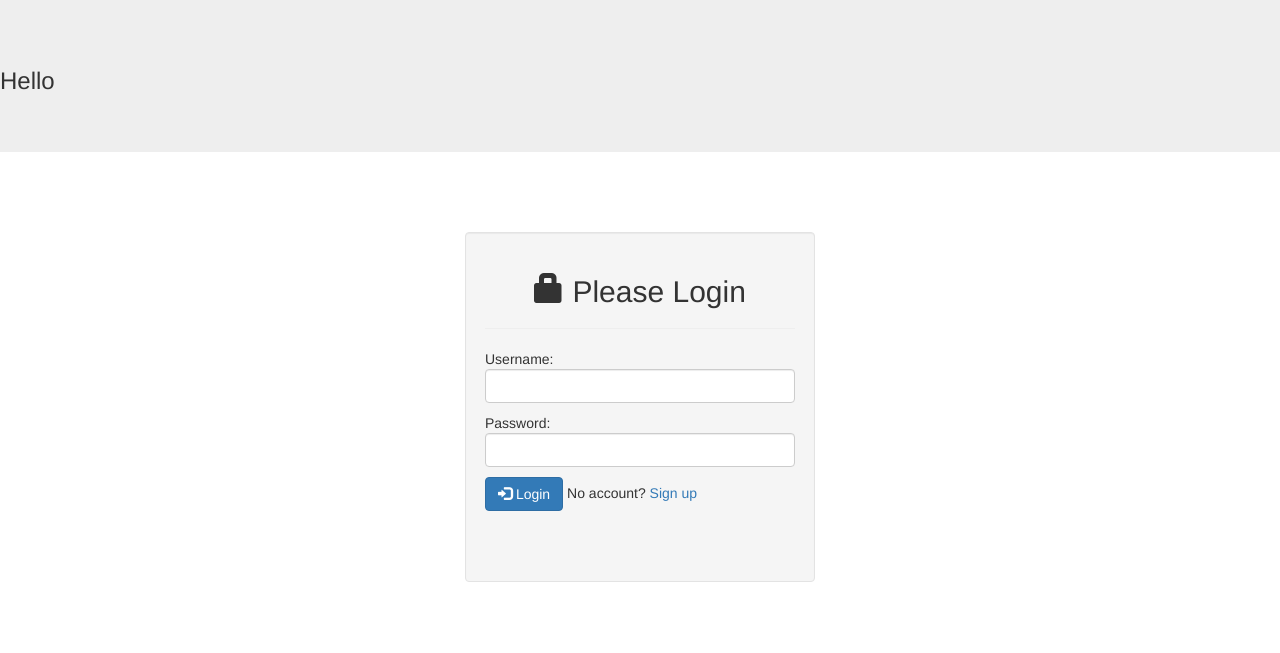
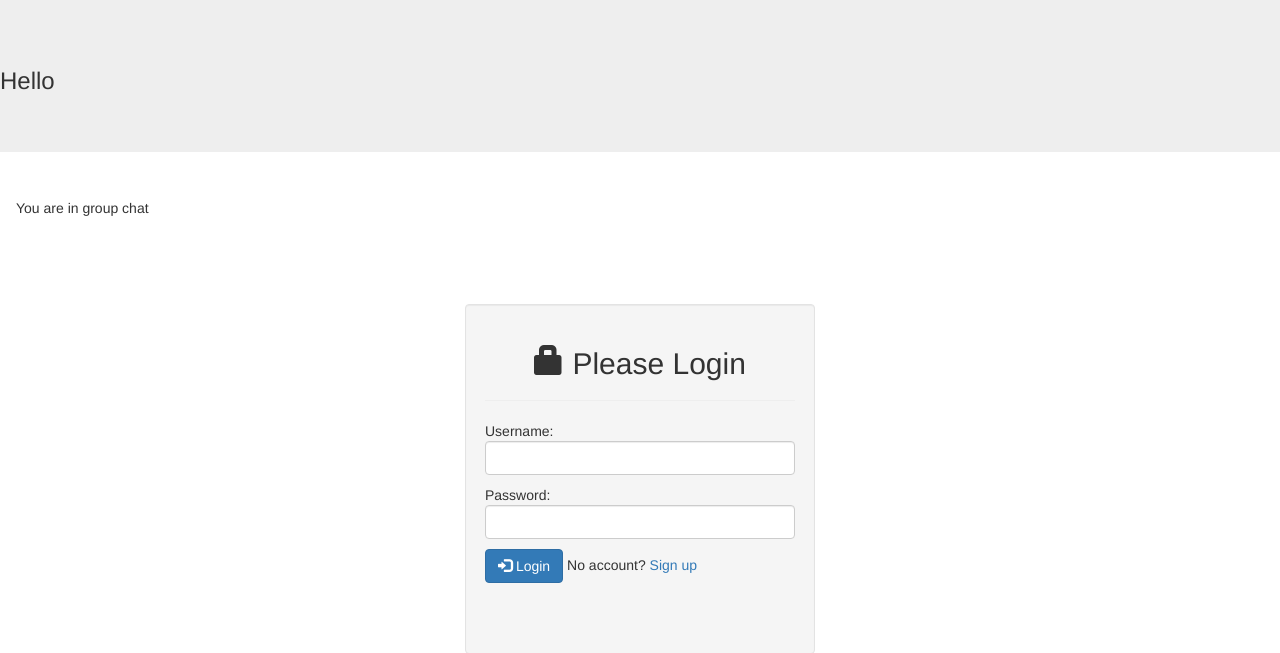
Before and after one commit to harshu26/Groupchat, a PHP site: page /index.php in a window 1280 px wide. Shown: the top 653 px of the page. Run offline with PHP 8.4, Linux system fonts and the light colour scheme; some libraries are stand-ins or nearby versions.

Commit message:
Update index.php

```diff
--- a/index.php
+++ b/index.php
@@ -19,6 +19,7 @@
 </head>
 <body>
 <div class="jumbotron"><h3>Hello</h3></div>
+	<div class="alert">You are in group chat</div>
 <div class="container">
 	<div id="login_form" class="well">
 		<h2><center><span class="glyphicon glyphicon-lock"></span> Please Login</center></h2>
```
